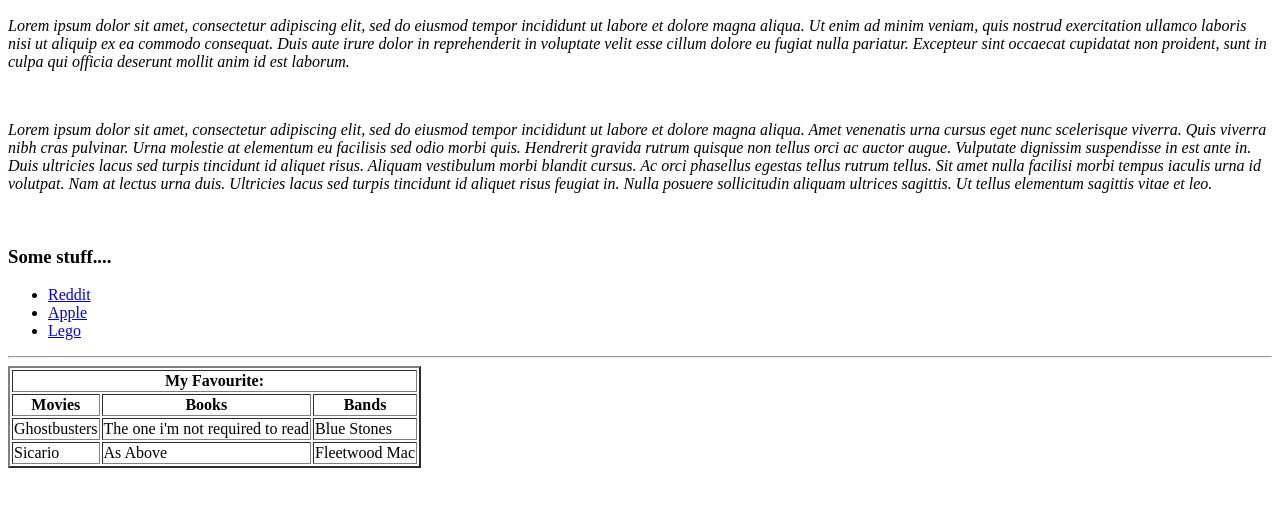
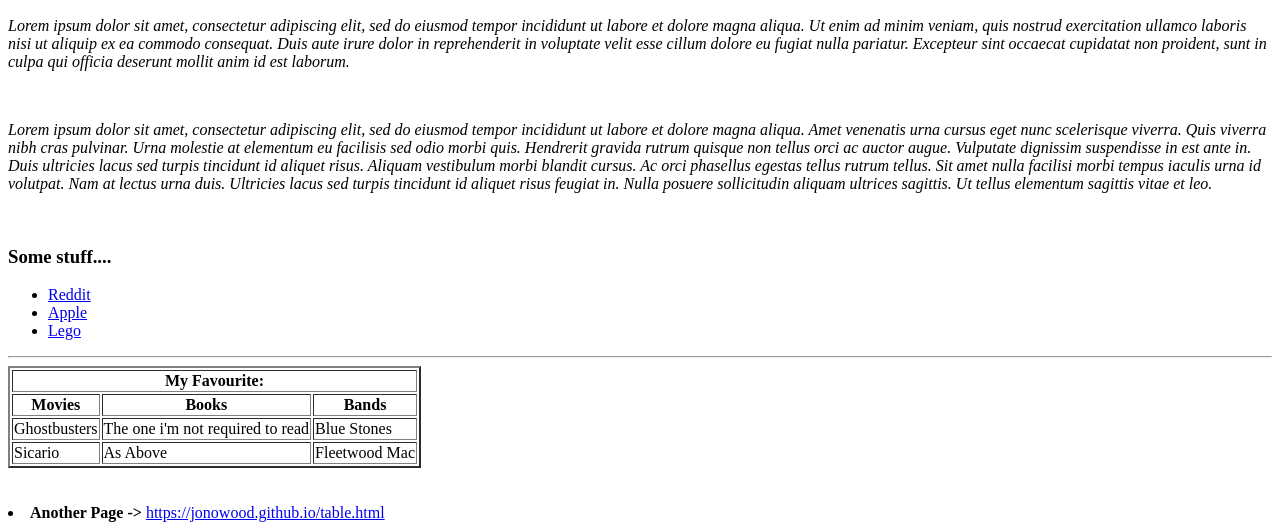
Before and after one commit to jonowood/jonowood.github.io, a plain HTML site: page index.html in a window 1280 px wide. Shown: the part 313-843 px from the top of the page. Before the commit the page ends 800 px from the top, so only its background shows below. Drawn offline with Linux system fonts and the light colour scheme.

Commit message:
Added bonus section

```diff
--- a/index.html
+++ b/index.html
@@ -13,7 +13,6 @@
             <h2>Jono Wood Bio Page</h2>
             <br>
             <img width="300" src="https://thumbs.dreamstime.com/b/portrait-funny-weird-mature-man-making-goofy-crazy-face-studio-close-up-blond-wearing-t-shirt-grimacing-fooling-around-looking-218439817.jpg" alt="This Guy" >
-            </a>
             <br>
 
             <em>
@@ -56,7 +55,9 @@
                     <td>Fleetwood Mac</td>
                   </tr>
               </table>
-
+            <br>
+            <br>
+            <li><strong>Another Page -></strong> <a href="#">https://jonowood.github.io/table.html</a></li>
         </article>
     </section>
 </body>
```
Also changed, not shown: table.html (+3 -0 lines).
